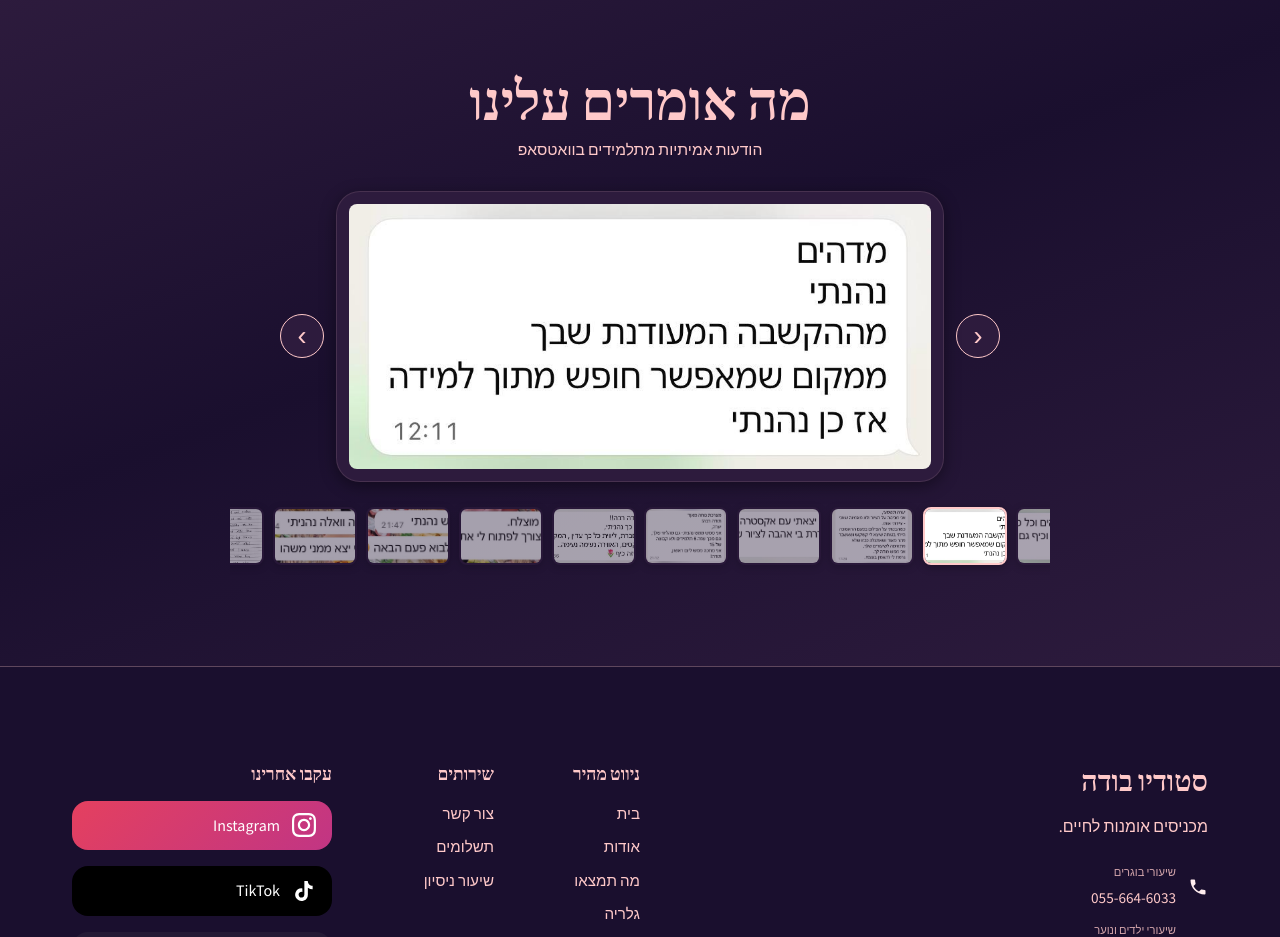
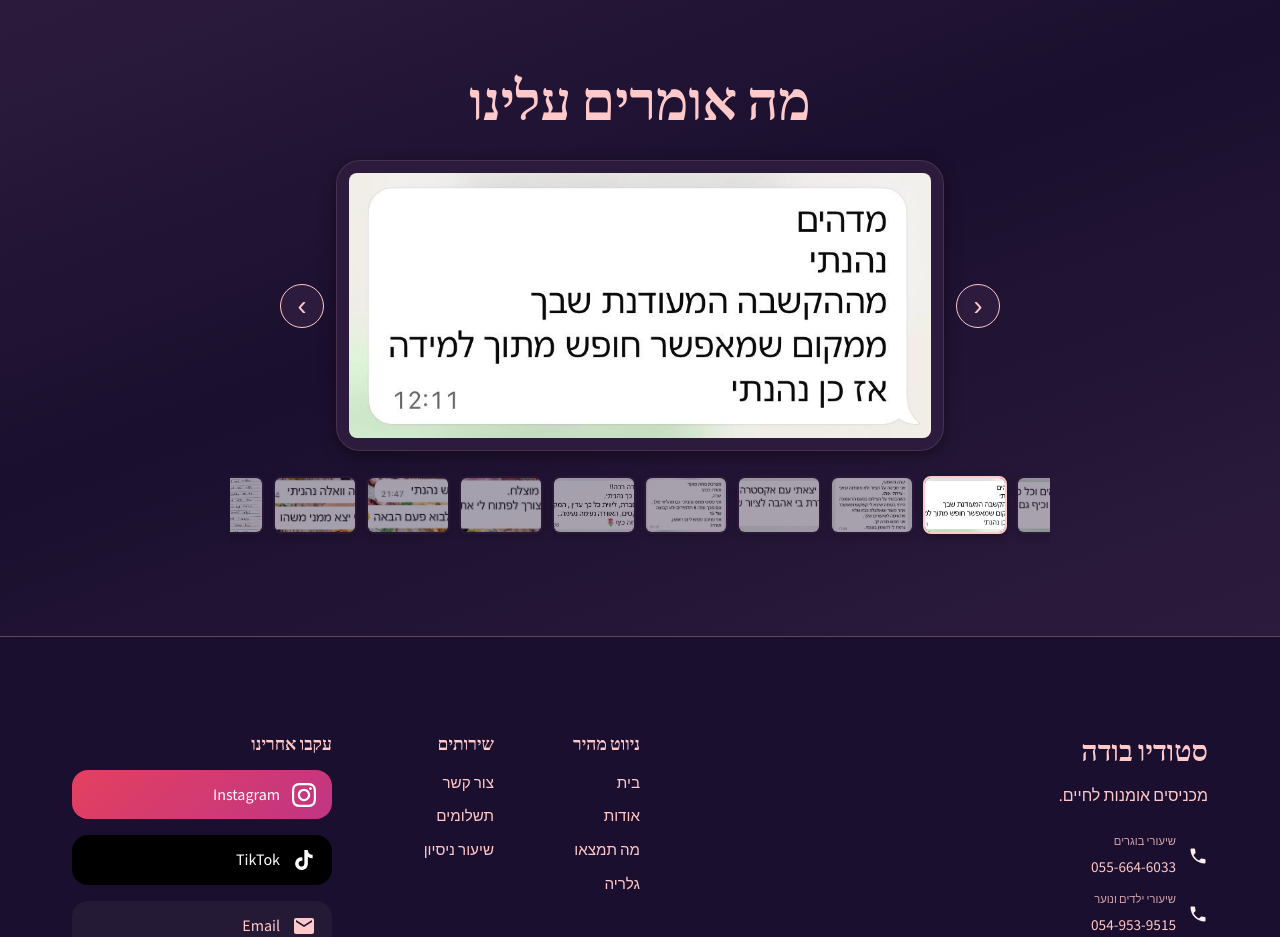
Before and after one commit to Maor-Ar/YaaraArtStudioClassesSite, an Angular app in the folder yaara-art-studio/: page / in a window 1280 px wide. Shown: the part 10760-11697 px from the top of the page. Built offline with nearby package versions, Linux system fonts and the light colour scheme; no server answers; the database is empty; a web font is replaced by a local one.

Commit message:
Remove the WhatsApp kicker text from the testimonials component header for a cleaner presentation.

```diff
--- a/yaara-art-studio/src/app/components/testimonials/testimonials.component.html
+++ b/yaara-art-studio/src/app/components/testimonials/testimonials.component.html
@@ -2,7 +2,6 @@
   <div class="container">
     <div class="testimonials-header">
       <h2 class="section-title">מה אומרים עלינו</h2>
-      <p class="testimonials-kicker">הודעות אמיתיות מתלמידים בוואטסאפ</p>
     </div>
 
     <div class="design-spotlight">
```
